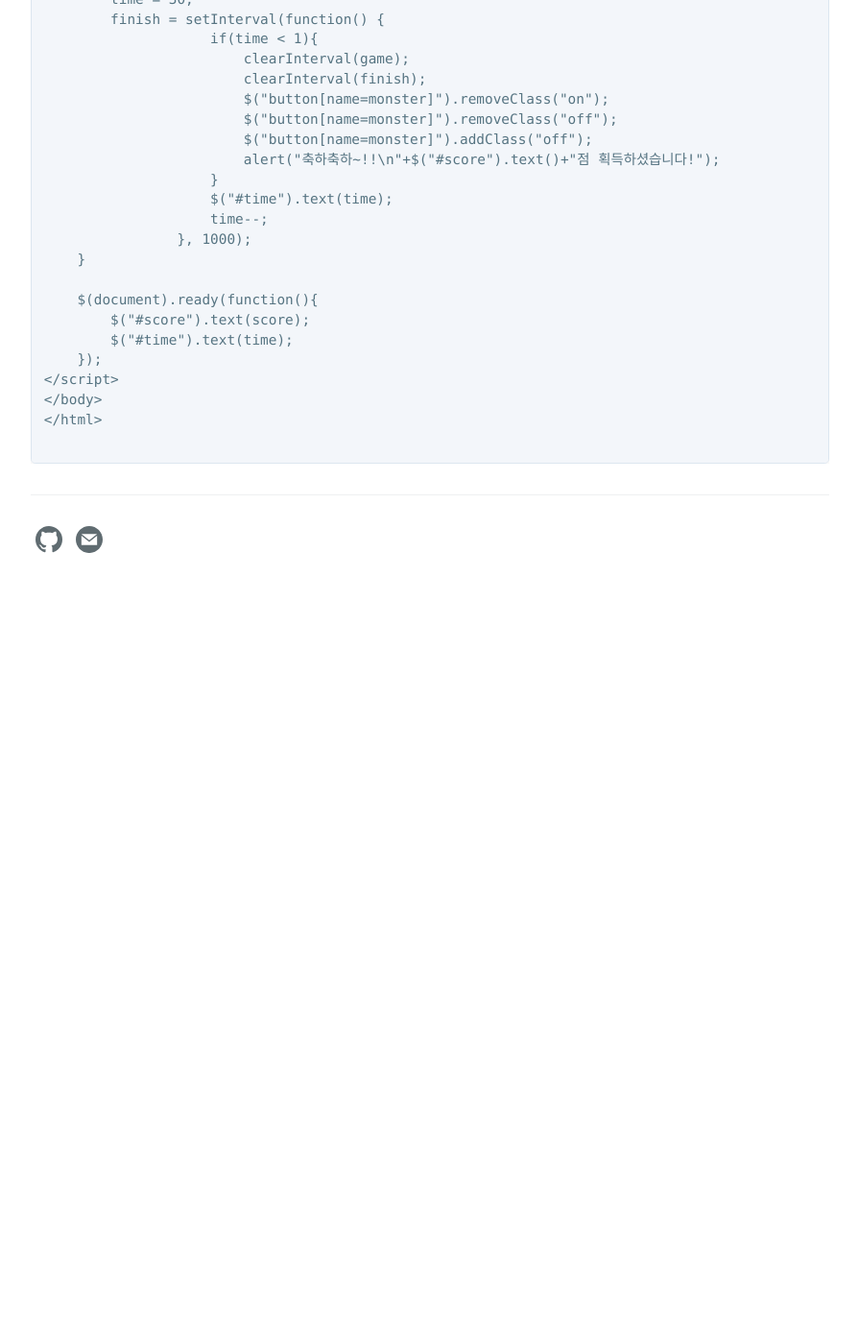
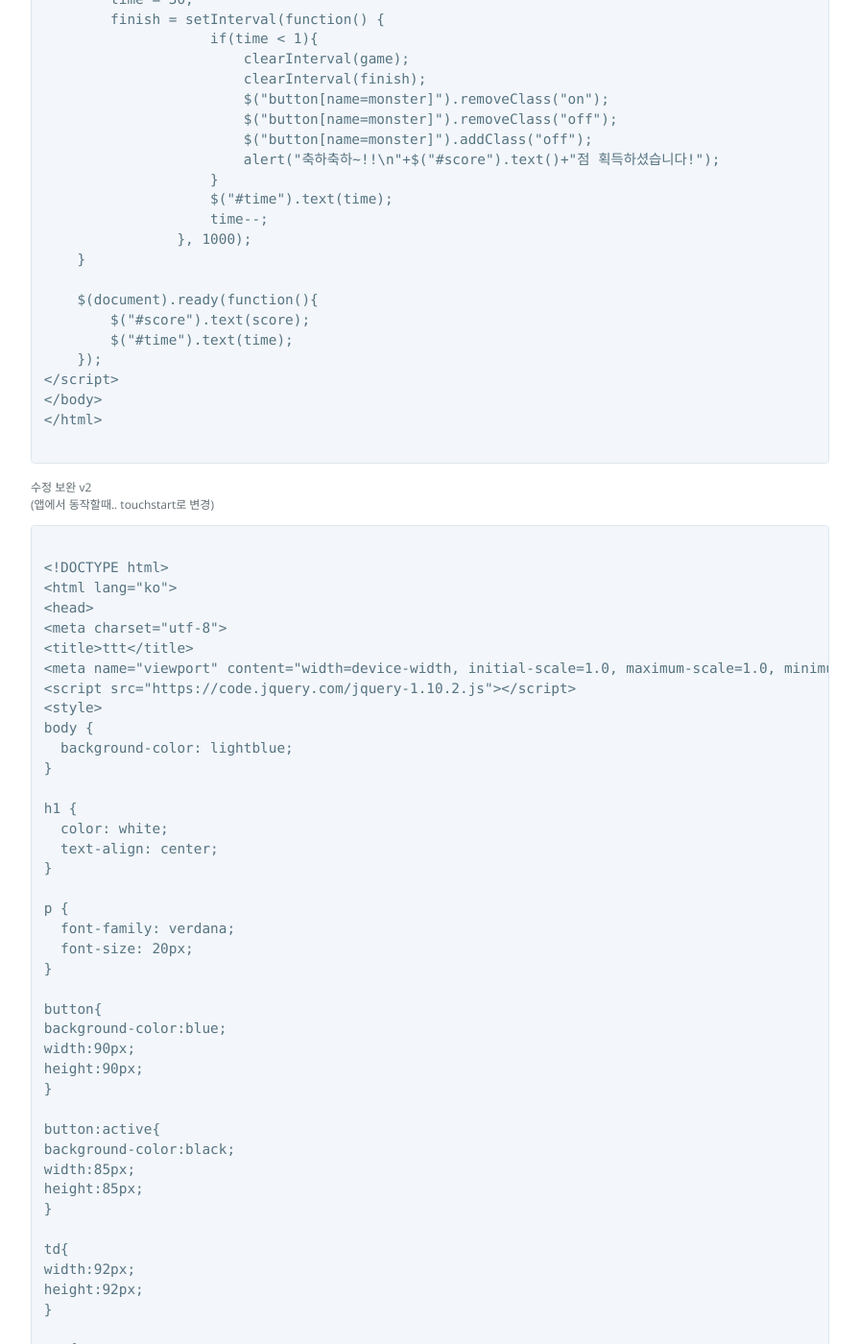
Before and after one commit to zzingyuna/test_site.github.io, a Jekyll site: the page built from _posts/2019-01-10-firstgame.md, in a window 1280 px wide and 1400 px high, scrolled down 2362 px. Shown: the whole window at 96% size, without its empty margins (192-1087 px from the left). Built offline with Jekyll 4.4.1, drawn with Linux system fonts in a browser that asks for light colours; before the commit the page ends 2992 px from its top, so only the background shows below that; some of the changed text lies outside the part shown.

Commit message:
Update 2019-01-10-firstgame.md

````diff
--- a/_posts/2019-01-10-firstgame.md
+++ b/_posts/2019-01-10-firstgame.md
@@ -118,3 +118,147 @@
 </html>
 
 ```
+
+
+
+수정 보완 v2
+(앱에서 동작할때.. touchstart로 변경)
+```
+
+<!DOCTYPE html>
+<html lang="ko">
+<head>
+<meta charset="utf-8">
+<title>ttt</title>
+<meta name="viewport" content="width=device-width, initial-scale=1.0, maximum-scale=1.0, minimum-scale=1.0, user-scalable=no" />
+<script src="https://code.jquery.com/jquery-1.10.2.js"></script>
+<style>
+body {
+  background-color: lightblue;
+}
+
+h1 {
+  color: white;
+  text-align: center;
+}
+
+p {
+  font-family: verdana;
+  font-size: 20px;
+}
+
+button{
+background-color:blue;
+width:90px;
+height:90px;
+}
+
+button:active{
+background-color:black;
+width:85px;
+height:85px;
+}
+
+td{
+width:92px;
+height:92px;
+}
+
+.on{
+background-image: url('https://data.ac-illust.com/data/thumbnails/38/3801adeee015000abdea7faec50e9446_t.jpeg');
+background-size: 120px;
+width:90px;
+height:90px;
+}
+
+.startbtn{
+display: block;
+width: 50%;
+border: none;
+background-color: #4caf50;
+padding: 14px 28px;
+font-size: 16px;
+cursor:pointer;
+text-align: center;
+}
+</style>
+</head>
+<body id="Evt_506">
+<br />
+<br />
+<h1>두더지 잡기!!</h1>
+<p>남은 시간 : <span id="time"></span></p>
+<p>점수 : <span id="score"></span></p>
+
+<a href="#" onclick="Start(); return false;" class="startbtn">Start</a>
+<br />
+<br />
+<table border="0">
+<tr>
+<td><button onclick="" id="btn1" name="monster" class=""></button></td>
+<td><button onclick="" id="btn2" name="monster" class=""></button></td>
+<td><button onclick="" id="btn3" name="monster" class=""></button></td>
+</tr>
+<tr>
+<td><button onclick="" id="btn4" name="monster" class=""></button></td>
+<td><button onclick="" id="btn5" name="monster" class=""></button></td>
+<td><button onclick="" id="btn6" name="monster" class=""></button></td>
+</tr>
+<tr>
+<td><button onclick="" id="btn7" name="monster" class=""></button></td>
+<td><button onclick="" id="btn8" name="monster" class=""></button></td>
+<td><button onclick="" id="btn9" name="monster" class=""></button></td>
+</tr>
+</table>
+<br />
+<script>
+    var score = 0;
+    var game;
+    var time = 30;
+    var finish;
+	var num = 0;
+
+	// 두더지 클릭
+	$("button[name=monster]").on('touchstart', function (e){
+		e.preventDefault();
+        if($(this).attr("class")=="on"){
+            score = score + 1;
+            $("#score").text(score);
+        }
+		return false;
+	});
+
+	// 두더지 보이기 숨기기
+    function ChangeColor(){
+        var num = Math.round(Math.random()*10);
+        if(num > 9 || num < 1){ num = 1;}
+        $("button.on").removeClass("on");
+        $("#btn"+num).addClass("on");
+    }
+
+	// 게임 시작
+    function Start(){
+		score = 0;
+		time = 30;
+        $("#score").text(score);
+        $("#time").text(time);
+        game = setInterval(ChangeColor, 500);
+        finish = setInterval(CountTime, 1000);
+    }
+
+	function CountTime() {
+		time = time -1;
+		$("#time").text(time);
+		if(time < 1){
+			clearInterval(game);
+			clearInterval(finish);
+			$("button[name=monster]").removeClass("on");
+			alert("축하축하~!!\n"+$("#score").text()+"점 획득하셨습니다!");
+		}
+	}
+
+</script>
+</body>
+</html>
+
+```
````
